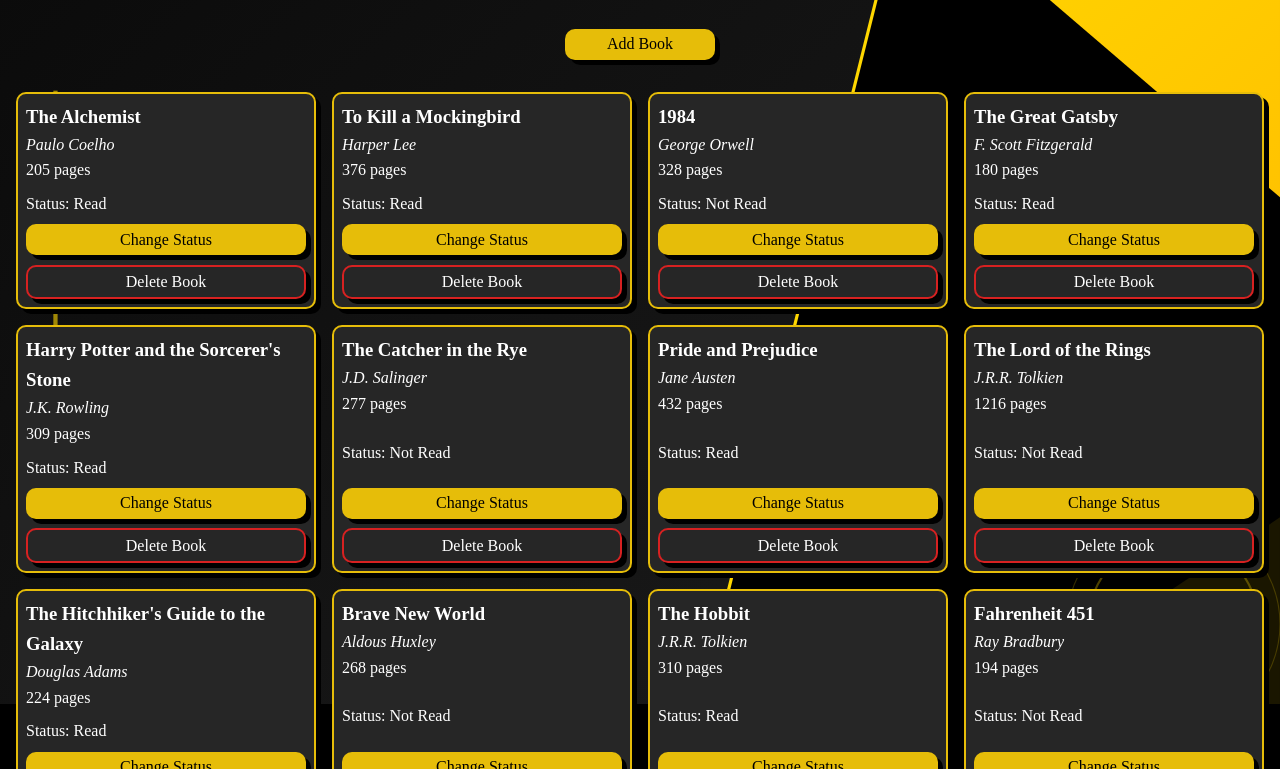
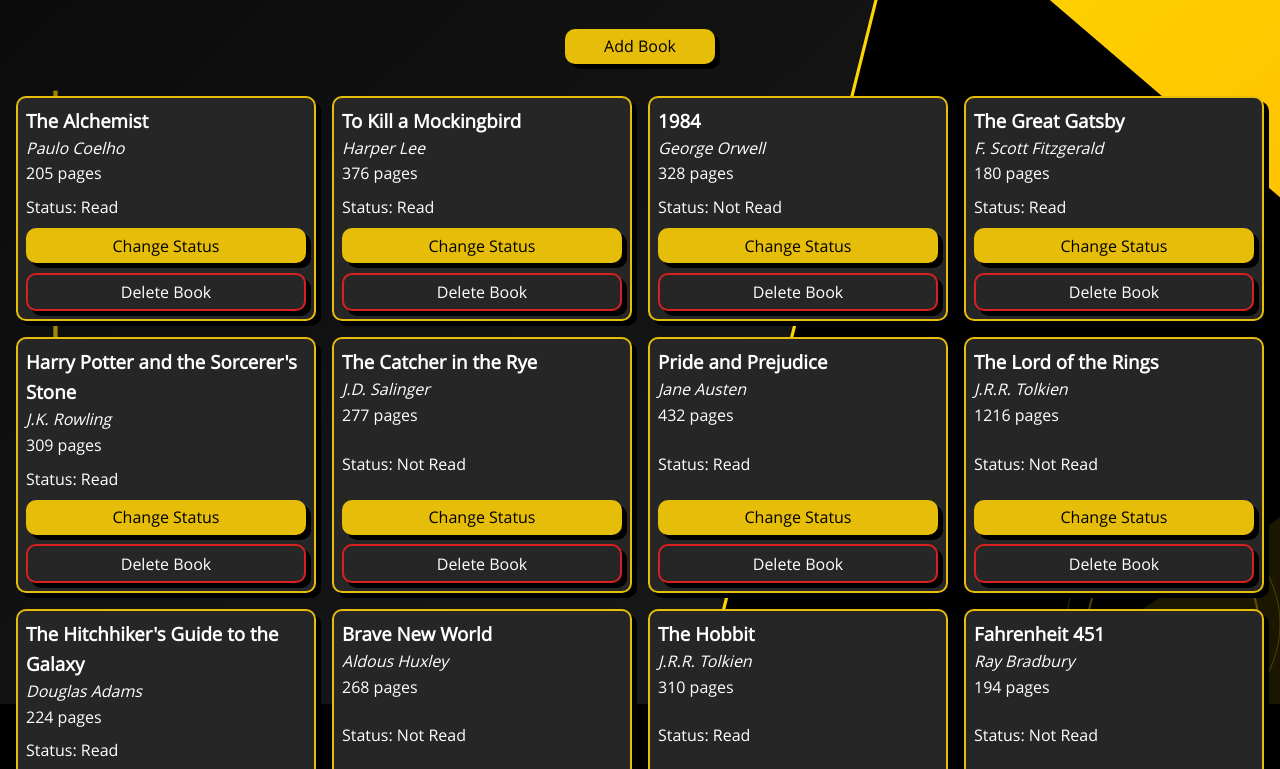
Before and after one commit to Long-Hold/odin-library, a plain HTML site: page index.html in a window 1280 px wide. Shown: the part 96-865 px from the top of the page. Drawn offline with Linux system fonts and the light colour scheme.

Commit message:
feat: Add new font-family and fallback fonts

```diff
--- a/styles.css
+++ b/styles.css
@@ -1,4 +1,111 @@
 /* Reset / Normalizing CSS */
+
+@font-face {
+    font-family: 'open_sansbold';
+    src: url('fonts/opensans-bold-webfont.woff2') format('woff2');
+    font-weight: normal;
+    font-style: normal;
+
+}
+
+
+
+
+@font-face {
+    font-family: 'open_sansbold_italic';
+    src: url('fonts/opensans-bolditalic-webfont.woff2') format('woff2');
+    font-weight: normal;
+    font-style: normal;
+
+}
+
+
+
+
+@font-face {
+    font-family: 'open_sansextrabold';
+    src: url('fonts/opensans-extrabold-webfont.woff2') format('woff2');
+    font-weight: normal;
+    font-style: normal;
+
+}
+
+
+
+
+@font-face {
+    font-family: 'open_sansextrabold_italic';
+    src: url('fonts/opensans-extrabolditalic-webfont.woff2') format('woff2');
+    font-weight: normal;
+    font-style: normal;
+
+}
+
+
+
+
+@font-face {
+    font-family: 'open_sansitalic';
+    src: url('fonts/opensans-italic-webfont.woff2') format('woff2');
+    font-weight: normal;
+    font-style: normal;
+
+}
+
+
+
+
+@font-face {
+    font-family: 'open_sanslight';
+    src: url('fonts/opensans-light-webfont.woff2') format('woff2');
+    font-weight: normal;
+    font-style: normal;
+
+}
+
+
+
+
+@font-face {
+    font-family: 'open_sanslight_italic';
+    src: url('fonts/opensans-lightitalic-webfont.woff2') format('woff2');
+    font-weight: normal;
+    font-style: normal;
+
+}
+
+
+
+
+@font-face {
+    font-family: 'open_sansregular';
+    src: url('fonts/opensans-regular-webfont.woff2') format('woff2');
+    font-weight: normal;
+    font-style: normal;
+
+}
+
+
+
+
+@font-face {
+    font-family: 'open_sanssemibold';
+    src: url('fonts/opensans-semibold-webfont.woff2') format('woff2');
+    font-weight: normal;
+    font-style: normal;
+
+}
+
+
+
+
+@font-face {
+    font-family: 'open_sanssemibold_italic';
+    src: url('fonts/opensans-semibolditalic-webfont.woff2') format('woff2');
+    font-weight: normal;
+    font-style: normal;
+
+}
 
 *,
 *::before,
@@ -9,6 +116,15 @@
 }
 
 :root {
+  font-family: 'open_sansregular',
+                -apple-system,
+                BlinkMacSystemFont,
+                'Segoe UI',
+                'Roboto',
+                'Helvetica Neue',
+                Arial,
+                sans-serif;
+
   --container-background-clr: rgb(38, 38, 38);
   --yellow-border-clr: rgb(230, 189, 9);
   --custom-yellow: rgb(230, 189, 9);
```
